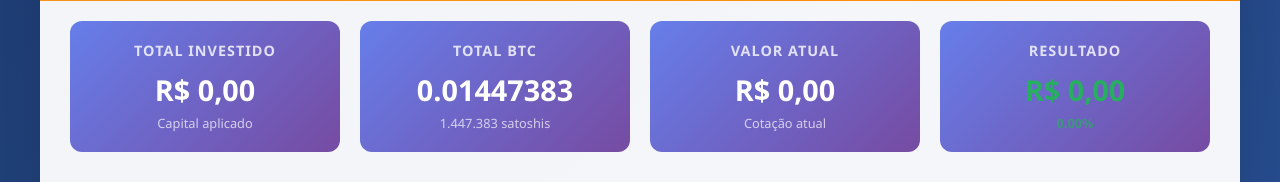
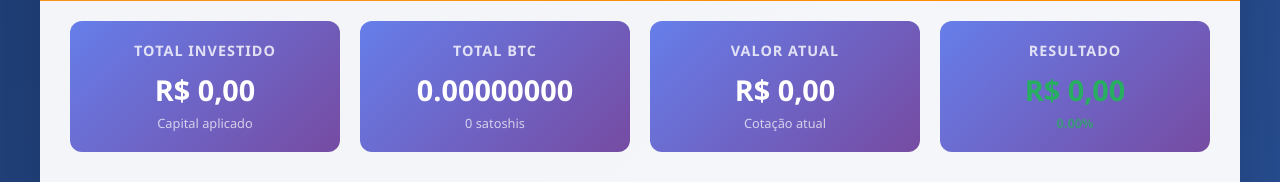
Before and after one commit to madsonhenry-ads/dca, a plain HTML site: page index.html in a window 1280 px wide. Shown: the part 171-353 px from the top of the page. Drawn offline with Linux system fonts and the light colour scheme.

Commit message:
Update index.html

```diff
--- a/index.html
+++ b/index.html
@@ -333,7 +333,7 @@
             aportes: [],
             precoAtualBTC: 0,
             // O valor inicial de BTC que você mencionou.
-            saldoInicialBTC: 0.01447383
+            saldoInicialBTC: 0
         };
 
         // --- FUNÇÕES DE FORMATAÇÃO E UTILITÁRIOS ---
```
